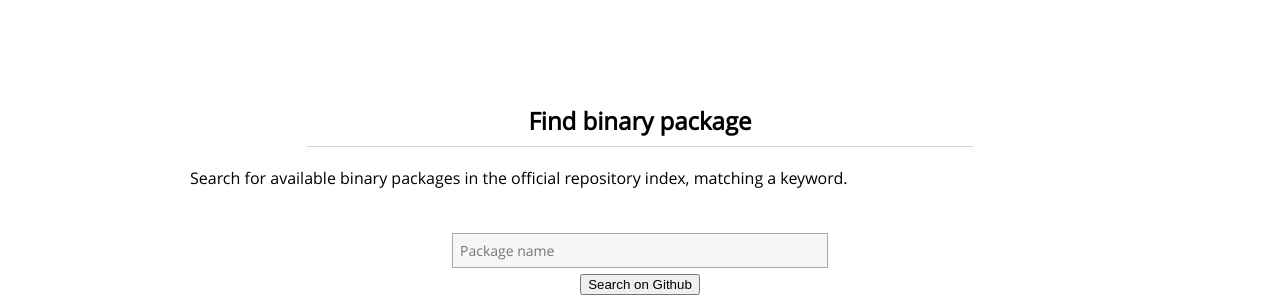
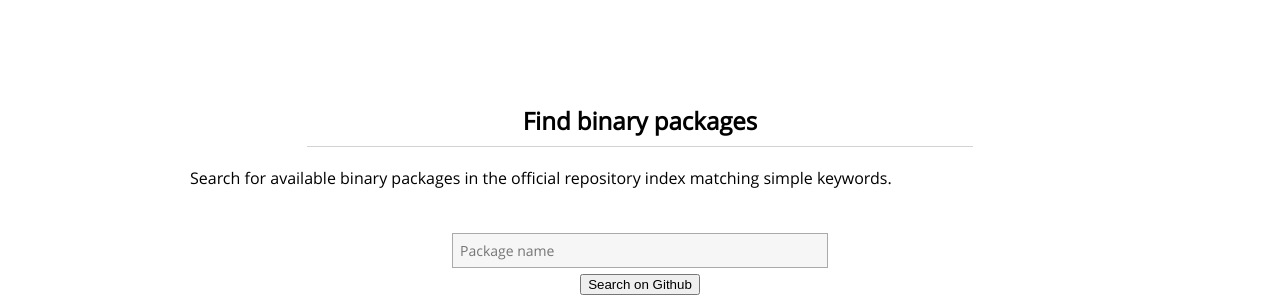
Before and after one commit to void-linux/void-linux.github.io, a Jekyll site: the page built from index.html, in a window 1280 px wide and 900 px high, scrolled down 10015 px. Shown: the part 155-455 px from the top of the window. Built offline with Jekyll 4.4.1, drawn with Linux system fonts in a browser that asks for light colours; Markdown is read by kramdown in place of the engine named in the settings.

Commit message:
index: improve previous v2.

```diff
--- a/index.html
+++ b/index.html
@@ -118,8 +118,8 @@ layout: default
 		</div>
 
 		<div id="findpkg">
-			<h2 class="cattitle">Find binary package</h2>
-			<p>Search for available binary packages in the official repository index, matching a keyword.</p>
+			<h2 class="cattitle">Find binary packages</h2>
+			<p>Search for available binary packages in the official repository index matching simple keywords.</p>
 			<form method="GET" action="https://github.com/voidlinux/void-packages/search" onkeypress="return event.keyCode != 13;">
 				<input type="hidden" name="q[]" value="filename:template path:/srcpkgs" />
 				<input type="text" name="q[]" placeholder="Package name" id="voidSearch_box" onkeyup="if(window.voidSearch)window.voidSearch()" />
```
